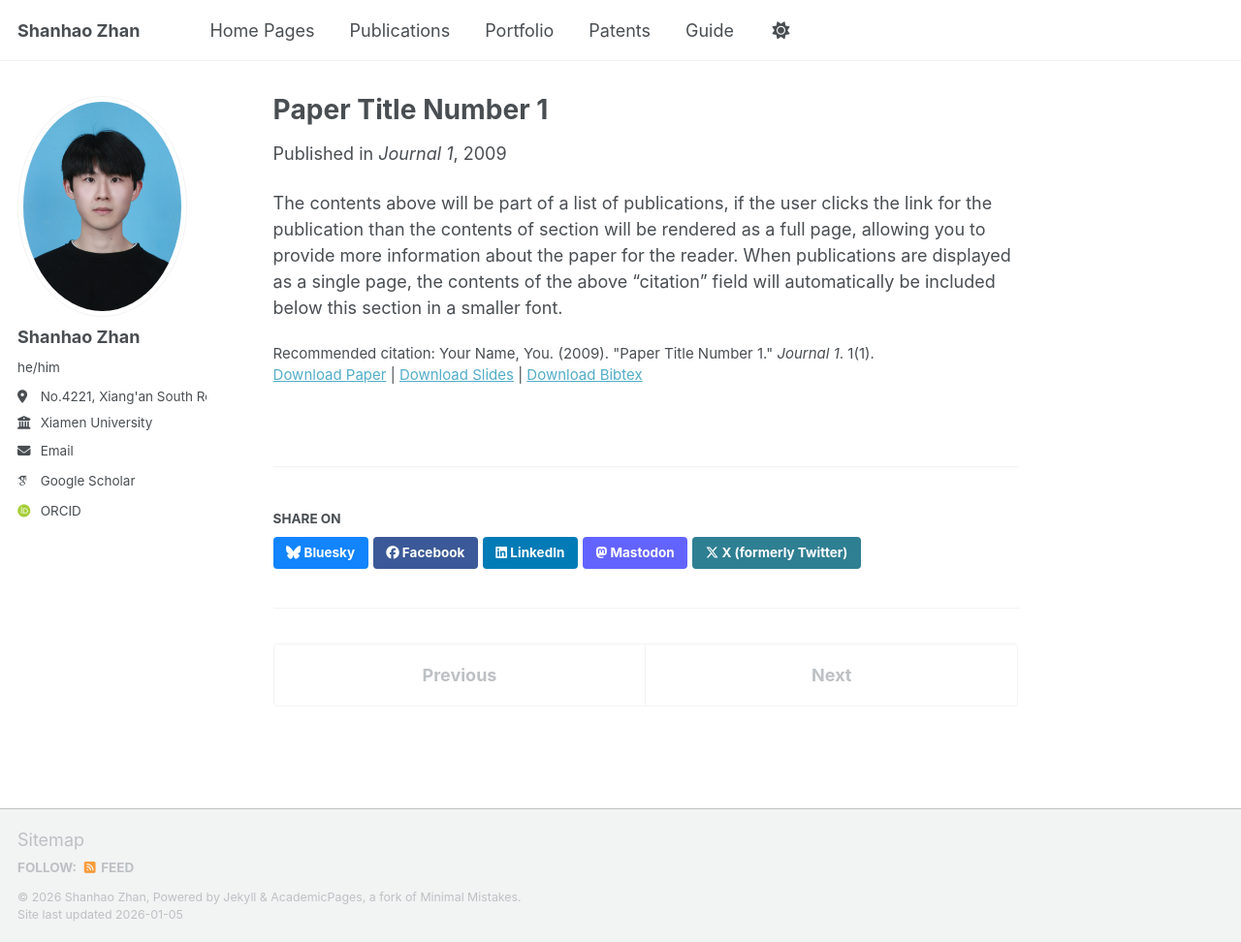
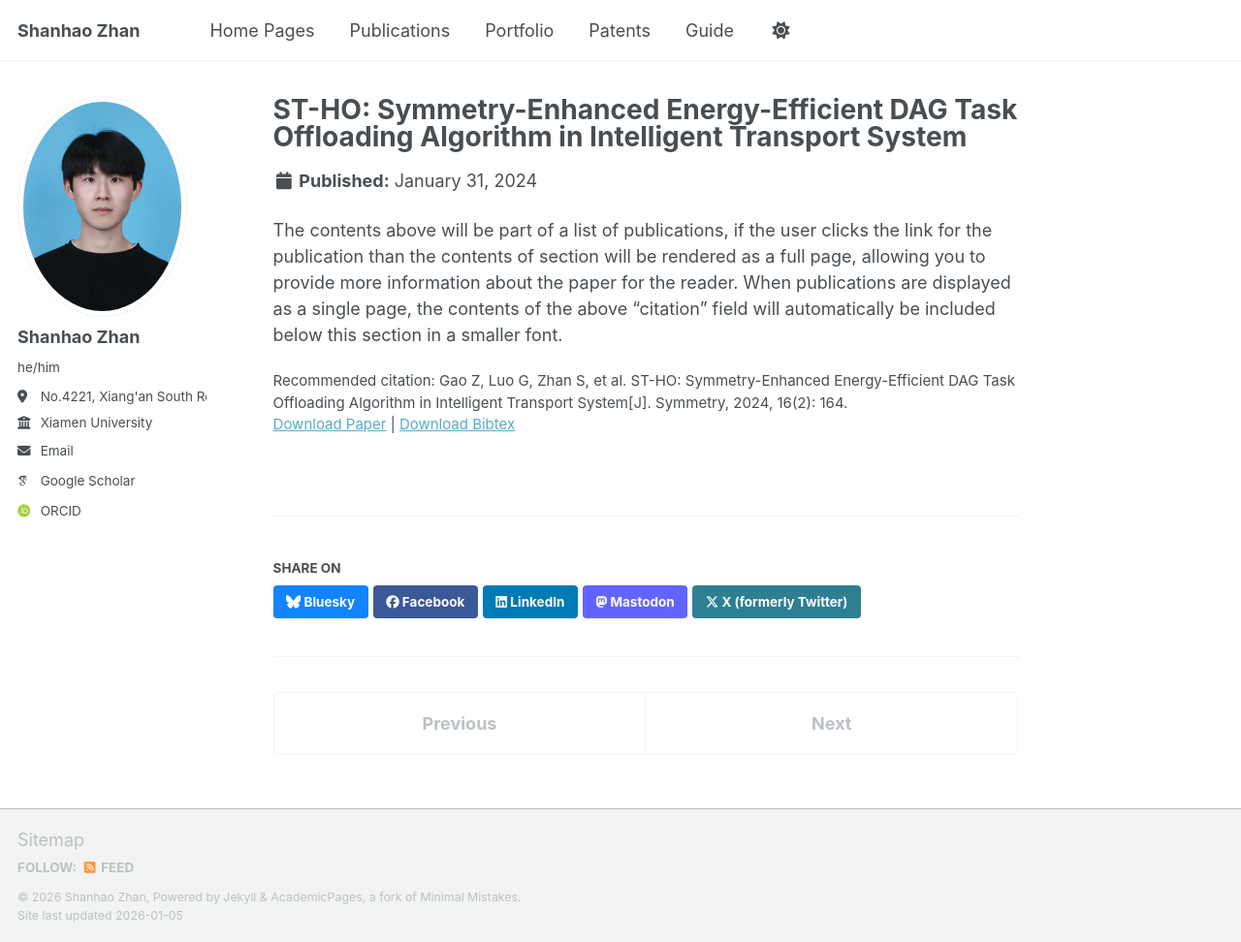
Before and after one commit to dreamfly86/dreamfly86.github.io, a Jekyll site: the page built from _publications/2024-01-31-paper-title-number-1.md, in a window 1280 px wide and 972 px high. Shown: the whole window at 97% size. Built offline with Jekyll 4.4.1, drawn with Linux system fonts in a browser that asks for light colours; some web fonts are replaced; a script bundle is joined from its source files by our own code; library files that are not in the unit come from our copies.

Commit message:
Update and rename 2009-10-01-paper-title-number-1.md to 2024-01-31-paper-title-number-1.md

```diff
--- a/_publications/2009-10-01-paper-title-number-1.md
+++ b/_publications/2024-01-31-paper-title-number-1.md
@@ -1,14 +1,13 @@
 ---
-title: "Paper Title Number 1"
+title: "ST-HO: Symmetry-Enhanced Energy-Efficient DAG Task Offloading Algorithm in Intelligent Transport System"
 collection: publications
 category: manuscripts
 permalink: /publication/2009-10-01-paper-title-number-1
 excerpt: 'This paper is about the number 1. The number 2 is left for future work.'
-date: 2009-10-01
-venue: 'Journal 1'
-slidesurl: 'https://academicpages.github.io/files/slides1.pdf'
-paperurl: 'https://academicpages.github.io/files/paper1.pdf'
-bibtexurl: 'https://academicpages.github.io/files/bibtex1.bib'
-citation: 'Your Name, You. (2009). &quot;Paper Title Number 1.&quot; <i>Journal 1</i>. 1(1).'
+date: 2024-01-31
+publisher: 'MDPI'
+paperurl: 'https://github.com/dreamfly86/dreamfly86.github.io/blob/master/files/symmetry-16-00164.pdf'
+bibtexurl: 'https://github.com/dreamfly86/dreamfly86.github.io/blob/master/files/symmetry-v16-i02_20260105.bib'
+citation: 'Gao Z, Luo G, Zhan S, et al. ST-HO: Symmetry-Enhanced Energy-Efficient DAG Task Offloading Algorithm in Intelligent Transport System[J]. Symmetry, 2024, 16(2): 164.'
 ---
 The contents above will be part of a list of publications, if the user clicks the link for the publication than the contents of section will be rendered as a full page, allowing you to provide more information about the paper for the reader. When publications are displayed as a single page, the contents of the above "citation" field will automatically be included below this section in a smaller font.
```
